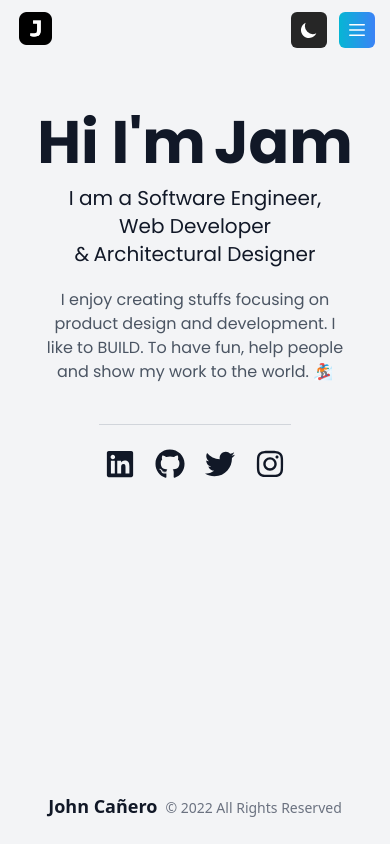
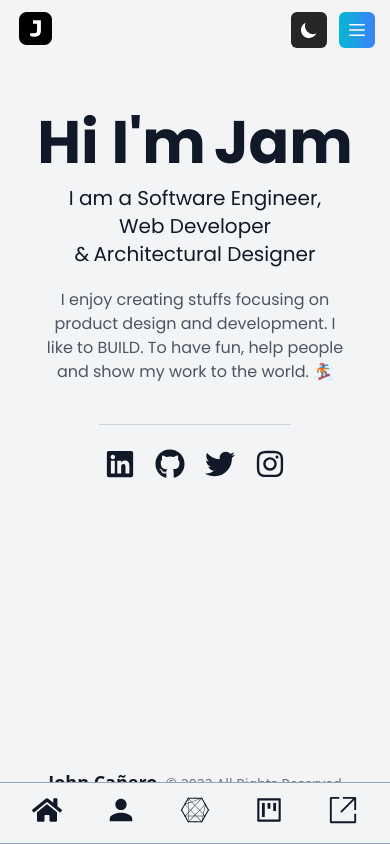
Before and after one commit to johncanero/johncanero-website, a Next.js app: page / in a window 390 px wide. Built offline with nearby package versions, Linux system fonts and the light colour scheme.

Commit message:
Add Footer Bottom Mobile Buttons

```diff
--- a/components/Layout.js
+++ b/components/Layout.js
@@ -2,6 +2,7 @@ import React from "react";
 import Head from "next/head";
 import Header from "../sections/Header";
 import Footer from "../sections/Footer";
+import MobileFooterButtons from "../sections/MobileFooterButtons";
 
 const Layout = ({ children }) => {
   return (
@@ -20,11 +21,13 @@ const Layout = ({ children }) => {
       </Head>
 
       {/* Header, Main & Footer */}
-      <div className="min-h-screen flex flex-col">
+      <div className="min-h-screen flex flex-col px-4">
         <Header />
         <main className="flex-grow">{children}</main>
         <Footer />
       </div>
+      {/* Mobile Icons */}
+      <MobileFooterButtons />
     </>
   );
 };
--- a/sections/Footer.tsx
+++ b/sections/Footer.tsx
@@ -2,7 +2,7 @@ import React from "react";
 
 const Footer = () => {
   return (
-    <footer className="py-6 text-center text-gray-500 text-sm">
+    <footer className=" py-12 md:py-6 text-center text-gray-500 text-sm">
       <span className="dark:text-gray-100 text-gray-900 font-bold text-lg mr-2">
         John Cañero
       </span>
--- /dev/null
+++ b/sections/MobileFooterButtons.tsx
@@ -0,0 +1,30 @@
+import React from "react";
+import Link from "next/link";
+// Icons
+import { FaHome } from "@react-icons/all-files/fa/FaHome";
+import { IoMdPerson } from "@react-icons/all-files/io/IoMdPerson";
+import { VscLinkExternal } from "@react-icons/all-files/vsc/VscLinkExternal";
+import { FaConnectdevelop } from "@react-icons/all-files/fa/FaConnectdevelop";
+import { AiOutlineProject } from "@react-icons/all-files/ai/AiOutlineProject";
+
+const MobileFooterButtons = () => {
+  return (
+    <div>
+      <div className="flex justify-center fixed bottom-0 left-0 w-screen bg-gray-100 dark:bg-black  text-center gap-11 border border-t-1 border-slate-400 dark:border-slate-700 border-x-0 py-3 md:hidden ">
+        {/* Home */}
+        <Link href="/" rel="noopener noreferrer">
+          <button>
+            <FaHome size={30} />
+          </button>
+        </Link>
+
+        <IoMdPerson size={30} />
+        <FaConnectdevelop size={30} />
+        <AiOutlineProject size={30} />
+        <VscLinkExternal size={30} />
+      </div>
+    </div>
+  );
+};
+
+export default MobileFooterButtons;
--- a/styles/globals.css
+++ b/styles/globals.css
@@ -5,7 +5,7 @@
 /* Layer Base */
 @layer base {
     body {
-        @apply sm:max-w-sm md:max-w-2xl lg:max-w-7xl mx-auto px-4;
+        @apply sm:max-w-sm md:max-w-2xl lg:max-w-7xl mx-auto;
         @apply dark:bg-black dark:text-gray-100 bg-gray-100 text-gray-900
     }
 
```
